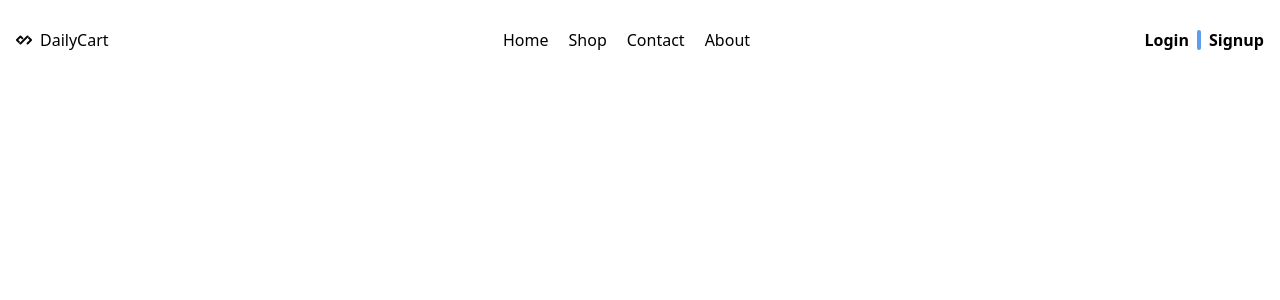
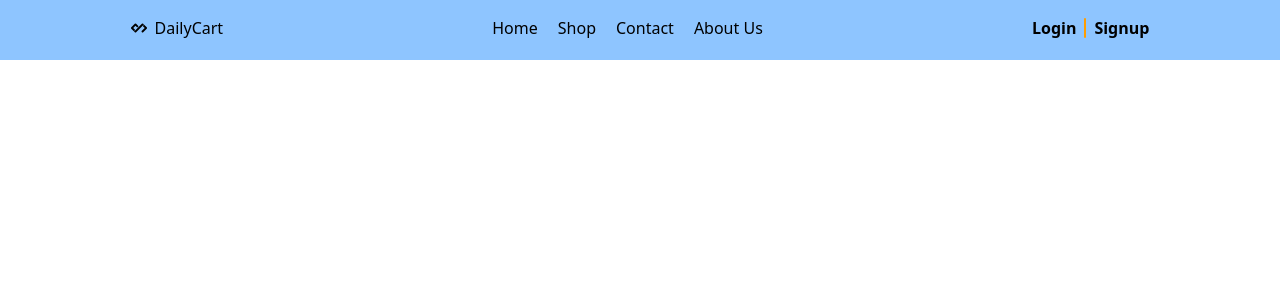
Before and after one commit to sethi-07/DailyCart, a React (Vite) app: page / in a window 1280 px wide. Shown: the top 300 px of the page. Built offline with nearby package versions, Linux system fonts and the light colour scheme.

Commit message:
minor changes in css

```diff
--- a/src/Components/Navbar.jsx
+++ b/src/Components/Navbar.jsx
@@ -15,7 +15,7 @@ const navLinks = [
     link:'/contact'
   },
   {
-    page:'about',
+    page:'about us',
     link:'/about'
   }
 ]
@@ -24,7 +24,9 @@ const Navbar = () => {
     return <NavLink to = {item?.link}>{item?.page}</NavLink>
   }
   return (
-    <div className='w-full h-20 flex items-center justify-between gap-10 capitalize'>
+    <div className='w-full h-15 bg-blue-300'>
+      <div className='mx-auto px-4 pt-4 w-full flex items-center justify-around gap-10 capitalize'>
+
       <div>
           <Link to = {"/login"} className='text-base flex items-center gap-2 font-medium'><SiDailydotdev />DailyCart</Link>
       </div>
@@ -38,10 +40,11 @@ const Navbar = () => {
       </nav>
 
       <div className='flex items-center gap-2'>
-        <Link to = {'/login'} className='text-base font-bold capitalize'>login</Link>
-        <span className='h-5 w-1 bg-[#5e9eed] inline-block rounded-2xl'></span>
-        <Link to = {'/register'} className='text-base font-bold capitalize'>signup</Link>
+        <Link to = {'/login'} className='text-base capitalize font-semibold'>login</Link>
+        <span className='h-5 w-0.5 bg-[#ff9d00] inline-block rounded-2xl'></span>
+        <Link to = {'/register'} className='text-base capitalize font-semibold'>signup</Link>
       </div>
+    </div>
     </div>
   )
 }
--- a/src/Pages/Home/Home.jsx
+++ b/src/Pages/Home/Home.jsx
@@ -3,9 +3,9 @@ import Navbar from '../../Components/Navbar'
 
 const Home = () => {
   return (
-    <div className='max-w-7xl mx-auto px-4'>
-      <Navbar />
-    </div>
+    <>
+    <Navbar />
+    </>
   )
 }
 
```
